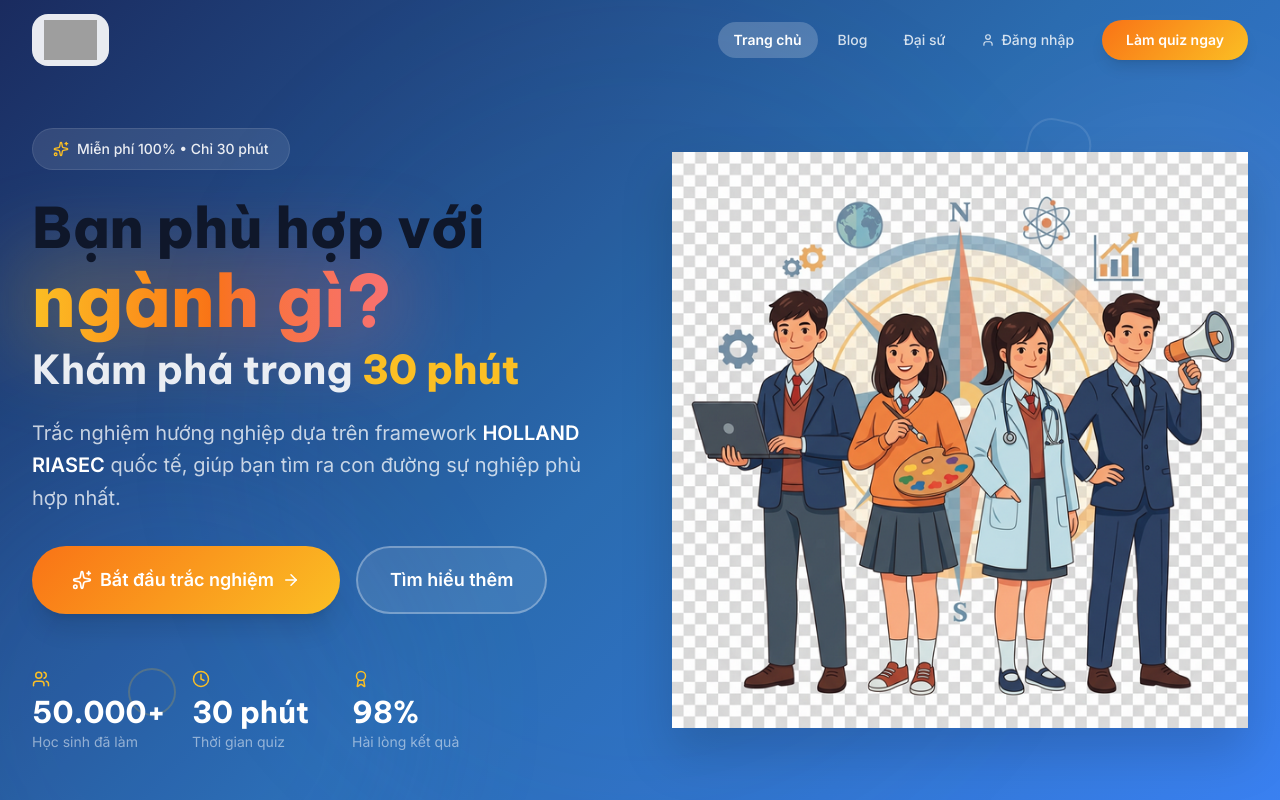
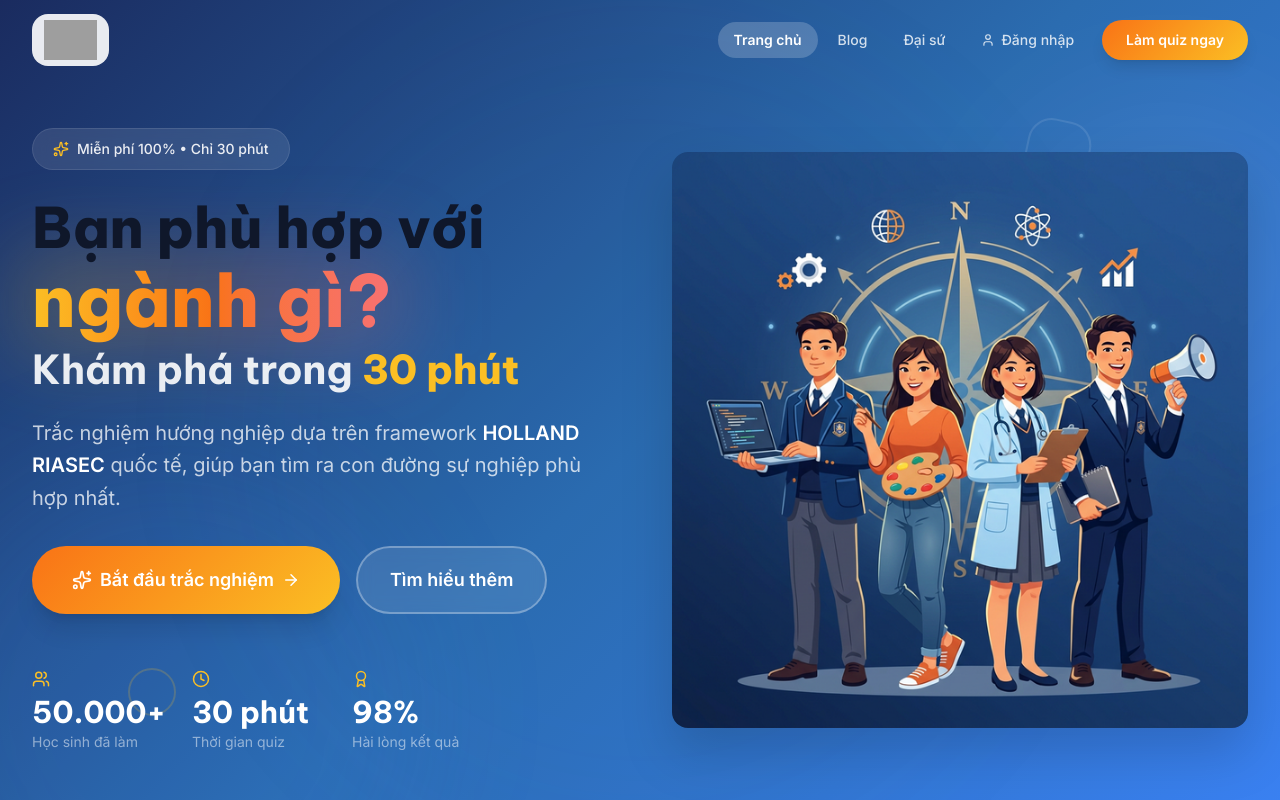
Before and after one commit to deltatrap99/Website_huong_nghiep, a Next.js app: page / in a window 1280 px wide. Shown: the top 800 px of the page. Built offline with nearby package versions, Linux system fonts and the light colour scheme; grey boxes are pictures that could not be loaded.

Commit message:
fix: hero image with matching blue background - no more checkered pattern

```diff
--- a/src/components/home/HeroSection.tsx
+++ b/src/components/home/HeroSection.tsx
@@ -174,7 +174,7 @@ export default function HeroSection() {
                 alt="Vietnamese students exploring career paths"
                 width={600}
                 height={400}
-                className="relative z-10 w-full h-auto drop-shadow-2xl mix-blend-multiply"
+                className="relative z-10 w-full h-auto drop-shadow-2xl rounded-2xl"
                 priority
               />
             </div>
```
Also changed, not shown: public/images/hero-illustration.png.
